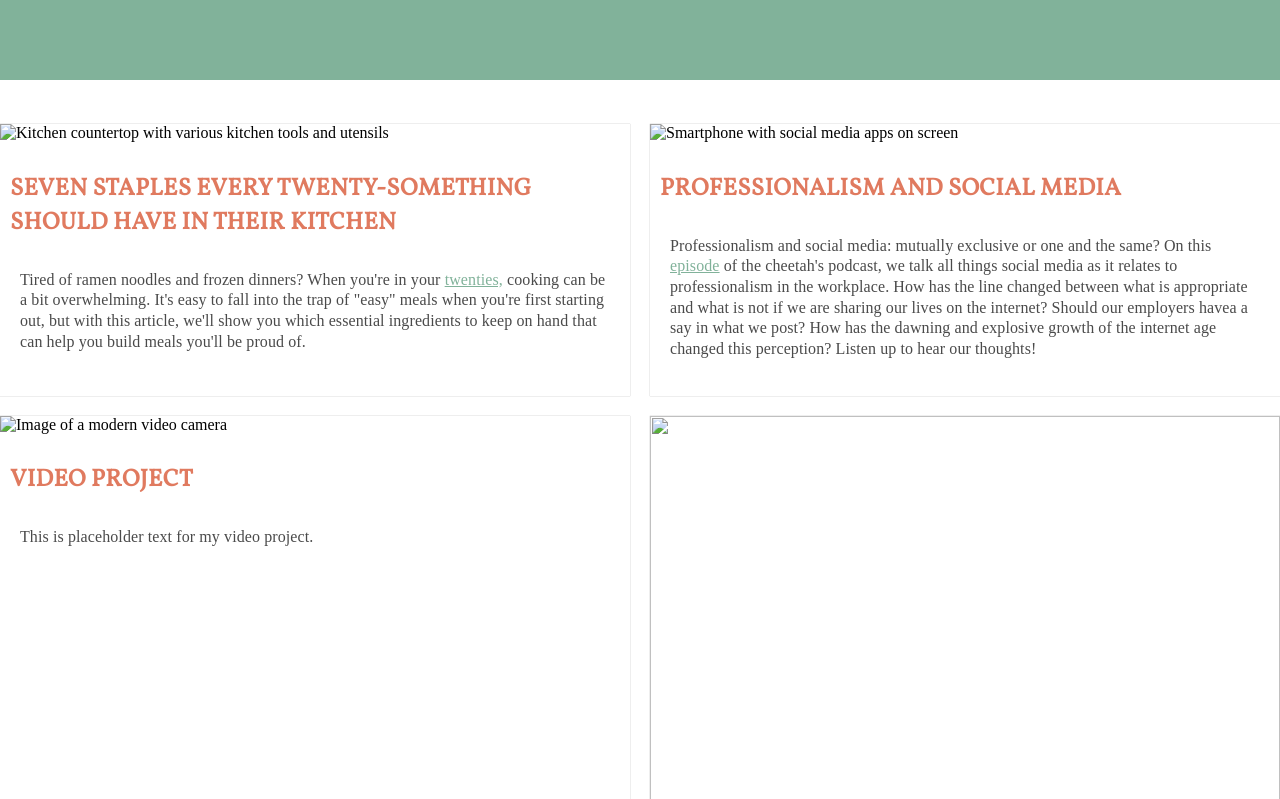
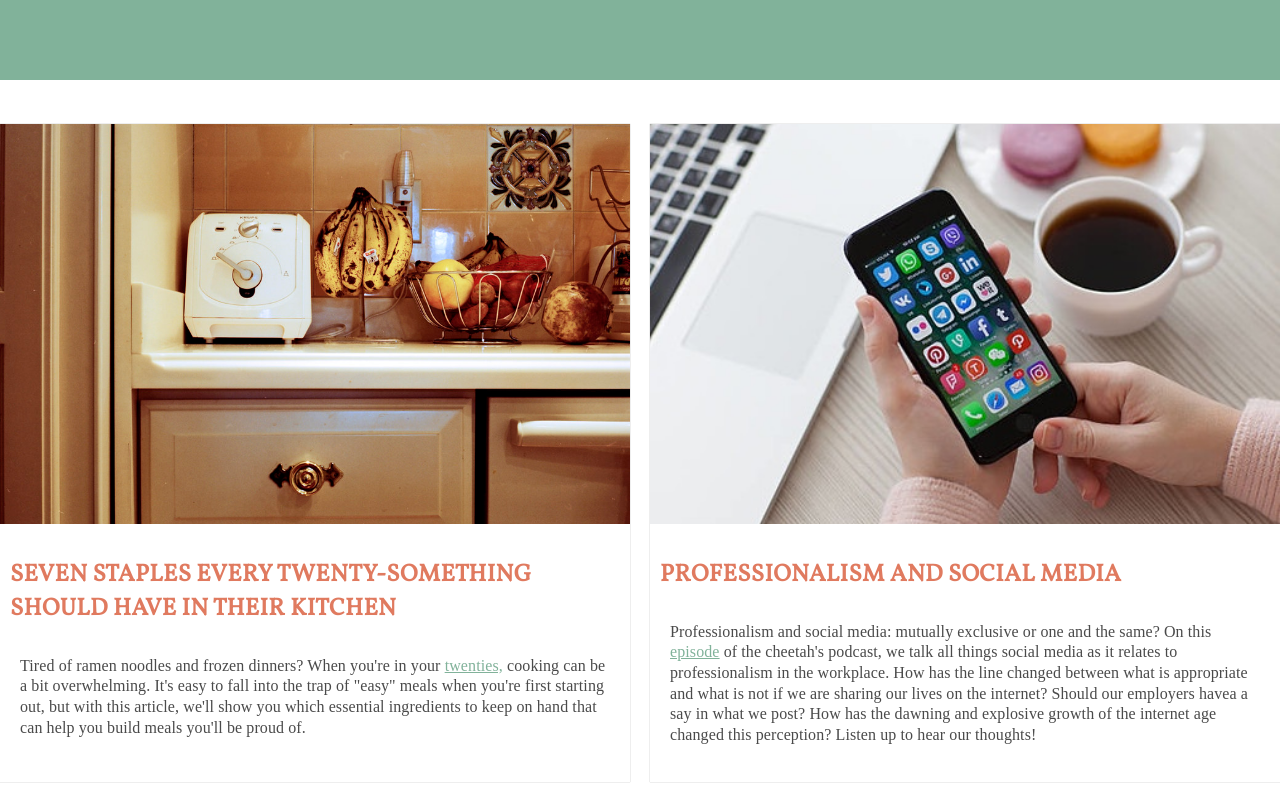
Before and after one commit to abigailcbryant/abigailcbryant.github.io, a plain HTML site: page index.html in a window 1280 px wide. Shown: the part 720-1519 px from the top of the page. Drawn offline with Linux system fonts and the light colour scheme.

Commit message:
Update index.html

```diff
--- a/index.html
+++ b/index.html
@@ -22,26 +22,26 @@
 
       <main id="projects">
         <div class="project">
-          <img src="images/kitchen.jpg" alt="Kitchen countertop with various kitchen tools and utensils"/>
+          <img src="images/kitchen counter.jpeg" alt="Kitchen countertop with various kitchen tools and utensils"/>
           <h2>SEVEN STAPLES EVERY TWENTY-SOMETHING SHOULD HAVE IN THEIR KITCHEN</h2>
           <p class="description">
             Tired of ramen noodles and frozen dinners? When you're in your <a href="https://abigailcbryant.medium.com/seven-staples-every-twenty-something-should-have-in-their-kitchen-25b5ac1fe069">twenties,</a> cooking can be a bit overwhelming. It's easy to fall into the trap of "easy" meals when you're first starting out, but with this article, we'll show you which essential ingredients to keep on hand that can help you build meals you'll be proud of.</p>
         </div>
         <div class="project">
-          <img src="images/podcast.jpg" alt="Smartphone with social media apps on screen" />
+          <img src="images/social media.jpeg" alt="Smartphone with social media apps on screen" />
           <h2>PROFESSIONALISM AND SOCIAL MEDIA</h2>
           <p
           class="description">
             Professionalism and social media: mutually exclusive or one and the same? On this <a href="https://soundcloud.com/abigail-bryant-80720550/professionalism-and-social-media-engl-3844">episode</a> of the cheetah's podcast, we talk all things social media as it relates to professionalism in the workplace. How has the line changed between what is appropriate and what is not if we are sharing our lives on the internet? Should our employers havea a say in what we post? How has the dawning and explosive growth of the internet age changed this perception? Listen up to hear our thoughts!</p>
         </div>
         <div class="project">
-          <img src="images/video-camera.jpg" alt="Image of a modern video camera" />
+          <img src="images/IMG_0377.jpg" alt="Image of a modern video camera" />
           <h2>VIDEO PROJECT</h2>
           <p class="description">
             This is placeholder text for my video project.</p>
         </div>
         <div class="project">
-          <img src="images/history.jpg" />
+          <img src="images/additional resources.jpeg" />
           <h2>ADDITIONAL RESOURCES</h2>
           <p class="description">
             This section houses some additional resources for the newbie college chef! Think of this as a companion to my blog post on staples every college student/young adult should have in their kitchen. Bon Appetit!</p>
```
